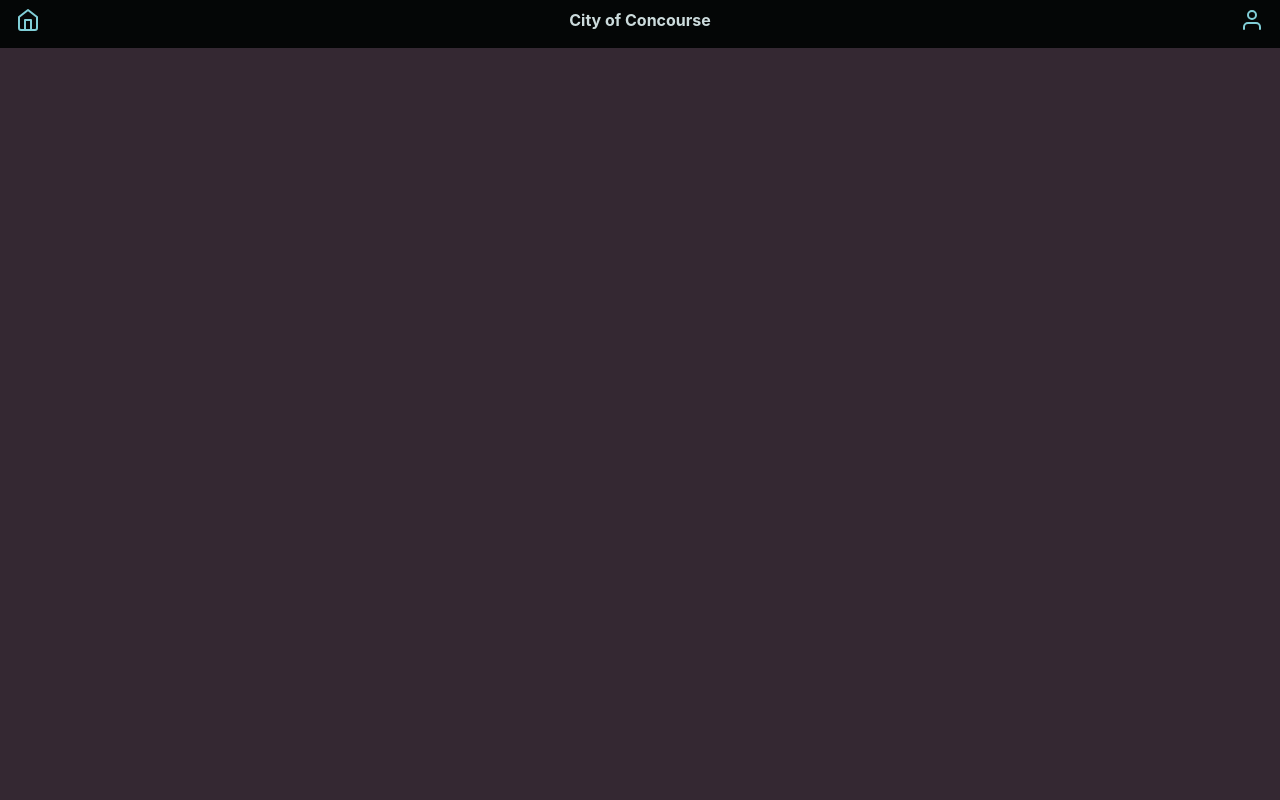
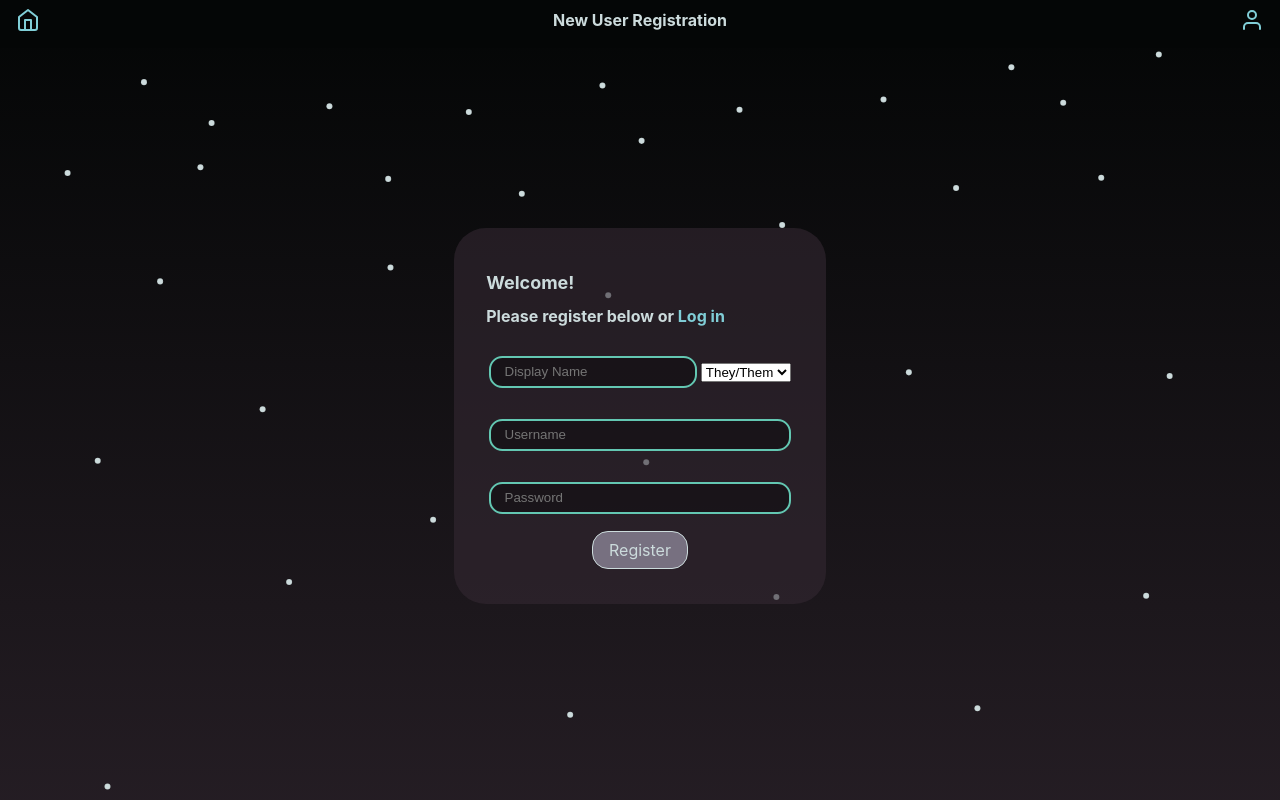
Before and after one commit to ashuping/concourse-fl, a React (Create React App) app in the folder concourse-client/: page /register in a window 1280 px wide. Built offline with nearby package versions, Linux system fonts and the light colour scheme; no server answers.

Commit message:
Incremental commit

```diff
--- a/concourse-client/src/App.js
+++ b/concourse-client/src/App.js
@@ -19,12 +19,13 @@ import { BrowserRouter as Router, Switch, Route } from 'react-router-dom'
 import './App.css'
 
 import { GetAllVoices, GetVoice } from './util/Voices'
-import { GetCurrentUser, GetUser } from './util/Users'
+import { GetCurrentUser, GetUser, GetRegistrationOptions } from './util/Users'
 
 import Header from './components/Header/Header'
 import LandingPageView from './views/LandingPageView/LandingPageView'
 import CitizenVoicesView from './views/CitizenVoicesView/CitizenVoicesView'
 import LoginView from './views/LoginView/LoginView'
+import RegisterView from './views/RegisterView/RegisterView'
 
 async function fetch_value(type, id, force, cache, set_cache){
 	switch(type){
@@ -67,6 +68,13 @@ async function fetch_value(type, id, force, cache, set_cache){
 					return new_user
 				}
 			}
+		case "registration_options":
+			if(!force && cache && cache.registration_options){
+				return cache.registration_options
+			}else{
+				cache.registration_options = await GetRegistrationOptions()
+				return cache.registration_options
+			}
 		default:
 			console.error(`Attempted to call fetch_value for unknown type ${type} (id ${id}).`)
 			return null
@@ -101,6 +109,12 @@ function App() {
 						set_title={set_title}
 					/>
 				</Route>
+				<Route path="/register">
+					<RegisterView
+						cfetch={fetch_wrapper}
+						set_title={set_title}
+					/>
+				</Route>
 			</Switch>
 		</Router>
 	);
--- a/concourse-client/src/util/Users.js
+++ b/concourse-client/src/util/Users.js
@@ -93,4 +93,4 @@ async function GetUser(id){
 	}
 }
 
-export { GetCurrentUser, GetUser }
+export { GetCurrentUser, GetUser, GetRegistrationOptions }
--- /dev/null
+++ b/concourse-client/src/views/RegisterView/RegisterView.css
@@ -0,0 +1,36 @@
+/* City of Concourse Website - Registration page
+	Copyright 2019 Alex Isabelle Shuping
+
+	Licensed under the Apache License, Version 2.0 (the "License");
+	you may not use this file except in compliance with the License.
+	You may obtain a copy of the License at
+
+		http://www.apache.org/licenses/LICENSE-2.0
+
+	Unless required by applicable law or agreed to in writing, software
+	distributed under the License is distributed on an "AS IS" BASIS,
+	WITHOUT WARRANTIES OR CONDITIONS OF ANY KIND, either express or implied.
+	See the License for the specific language governing permissions and
+	limitations under the License.
+ */
+
+.register-view{
+    overflow: hidden;
+}
+
+.register-view table{
+    width: 100%;
+}
+
+.register-view h1{
+    font-size: large;
+}
+
+.register-view h2{
+    font-size: medium;
+}
+
+.register-view input{
+    margin: 1em 0;
+    width: calc(100% - 2em - 4px);
+}
--- /dev/null
+++ b/concourse-client/src/views/RegisterView/RegisterView.js
@@ -0,0 +1,145 @@
+/* City of Concourse Website - Registration page
+	Copyright 2019 Alex Isabelle Shuping
+
+	Licensed under the Apache License, Version 2.0 (the "License");
+	you may not use this file except in compliance with the License.
+	You may obtain a copy of the License at
+
+		http://www.apache.org/licenses/LICENSE-2.0
+
+	Unless required by applicable law or agreed to in writing, software
+	distributed under the License is distributed on an "AS IS" BASIS,
+	WITHOUT WARRANTIES OR CONDITIONS OF ANY KIND, either express or implied.
+	See the License for the specific language governing permissions and
+	limitations under the License.
+ */
+
+import React, { useState, useEffect, useCallback } from 'react'
+
+import { Link, Redirect } from 'react-router-dom'
+
+import { Register } from '../../util/User'
+
+import bg from '../../assets/starry-sky-bg.svg'
+
+import './RegisterView.css'
+
+function RegisterView({cfetch, set_title}){
+	const [user, set_user] = useState(null)
+	const [login_warning, set_login_warning] = useState(null)
+	const [regcode_required, set_regcode_required] = useState(false)
+
+	const [username, set_username] = useState("")
+	const [password, set_password] = useState("")
+	const [display_name, set_display_name] = useState("")
+	const [pronouns_option, set_pronouns_option] = useState("they")
+	const [pronouns_sub, set_pronouns_sub] = useState("")
+	const [pronouns_obj, set_pronouns_obj] = useState("")
+	const [pronouns_dps, set_pronouns_dps] = useState("")
+	const [pronouns_ips, set_pronouns_ips] = useState("")
+	const [pronouns_rfx, set_pronouns_rfx] = useState("")
+	const [regcode, set_regcode] = useState("")
+	const [persist, set_persist] = useState(false)
+
+	const [btn_enabled, set_btn_enabled] = useState(false)
+
+	useEffect(() => {
+		set_title("New User Registration")
+	}, [set_title])
+
+	useEffect(() => {
+		cfetch("user", "current", true).then(set_user)
+		cfetch("registration_options", null, false).then((reg_options) => {set_regcode_required(reg_options.keys_required)})
+	}, [cfetch])
+
+	useEffect(() => {
+		if(username && password && display_name
+			&& ((!regcode_required) || regcode)
+			&& ((pronouns_option !== 'custom') || (pronouns_dps && pronouns_ips && pronouns_obj && pronouns_rfx && pronouns_sub))
+		){
+			set_btn_enabled(true)
+		}else{
+			set_btn_enabled(false)
+		}
+	}, [username, password, display_name, pronouns_option, pronouns_dps, pronouns_ips, pronouns_obj, pronouns_rfx, pronouns_sub, regcode, persist, regcode_required])
+
+	const on_register = useCallback(async () => {
+		if(!btn_enabled){return}
+
+		set_btn_enabled(false)
+		const res = await Register(
+
+		)
+		set_btn_enabled(true)
+
+		if(res.success){
+			set_login_warning(null)
+			set_user(true)
+		}else{
+			set_login_warning(<div className="smol-warn">
+				<p>Authentication failed. Check your username and password and try again.</p>
+			</div>)
+		}
+	}, [username, password, persist, btn_enabled])
+
+	if(user){
+		// Logged-in users don't need to register - redirect to main.
+		return <Redirect to="/"/>
+	}
+
+	let regcode_line = <tr>
+		<td><input className="regcode" type="text" onChange={(event) => set_regcode(event.target.value)} placeholder="Registration Code" /></td>
+		<td><div className={btn_enabled ? "button" : "button button-disabled"} onClick={on_register}>Register</div></td>
+	</tr>
+
+	if(!regcode_required){
+		regcode_line = <tr>
+			<td colSpan={2}><div className={btn_enabled ? "button" : "button button-disabled"} onClick={on_register}>Register</div></td>
+		</tr>
+	}
+
+	let custom_pronouns = null
+
+	if(pronouns_option === 'custom'){
+		custom_pronouns = <tr><td colSpan={2} style={{width: 'min-content'}}><div style={{width: '100%'}}>
+			<input type="text" onChange={(event) => set_pronouns_sub(event.target.value)} placeholder="Subjective - they" />
+			<input type="text" onChange={(event) => set_pronouns_obj(event.target.value)} placeholder="Objective - them" />
+			<input type="text" onChange={(event) => set_pronouns_dps(event.target.value)} placeholder="Dependent Possessive - their" />
+			<input type="text" onChange={(event) => set_pronouns_ips(event.target.value)} placeholder="Independent Possessive - theirs" />
+			<input type="text" onChange={(event) => set_pronouns_rfx(event.target.value)} placeholder="Reflexive - themself" />
+		</div></td></tr>
+	}
+
+	return <div className="register-view center-both-container">
+		<div className="bg-img">
+			<img src={bg} alt="background" />
+		</div>
+		<div className="center-both-contents">
+			<h1>Welcome!</h1>
+			<h2>Please register below or <Link to='/login'>Log in</Link></h2>
+			{login_warning}
+			<table className="register-form std-form"><tbody>
+				<tr>
+					<td><input className="display-name" type="text" onChange={(event) => set_display_name(event.target.value)} placeholder="Display Name" /></td>
+					<td><select value={pronouns_option} onChange={(event) => {set_pronouns_option(event.target.value)}}>
+						<option value="she">She/Her</option>
+						<option value="he">He/Him</option>
+						<option value="they">They/Them</option>
+						<option value="custom">Customize</option>
+					</select></td>
+				</tr>
+				{custom_pronouns}
+				<tr>
+					<td colSpan={2}><input className="username" type="text" onChange={(event) => set_username(event.target.value)} placeholder="Username" /></td>
+				</tr>
+				<tr>
+					<td colSpan={2}><input className="password" type="password" onChange={(event) => set_password(event.target.value)} placeholder="Password" /></td>
+				</tr>
+				{regcode_line}
+			</tbody></table>
+
+		</div>
+	</div>
+}
+
+export default RegisterView
```
Also changed, not shown: 1 other file (tests, documents, lock files or other folders).
